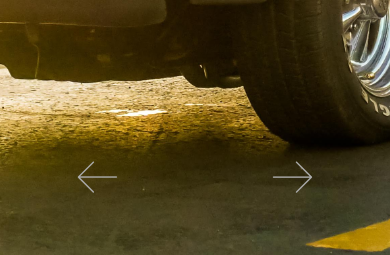
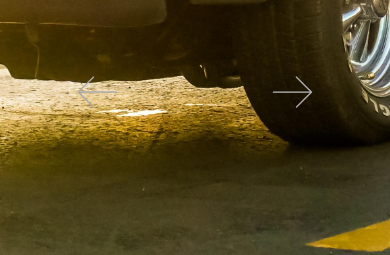
Before and after one commit to timrusin/justtheothershay, a React (Create React App) app: page / in a window 390 px wide. Shown: the part 563-818 px from the top of the page. Built offline with nearby package versions, Linux system fonts and the light colour scheme.

Commit message:
moved arrows up a bit

```diff
--- a/src/App.css
+++ b/src/App.css
@@ -62,7 +62,7 @@
 
   .nav-arrows-container{
     position: relative;
-    bottom: -20%;
+    bottom: -10%;
     display: flex;
     justify-content: space-around;
     color: rgb(171, 171, 171);
```
